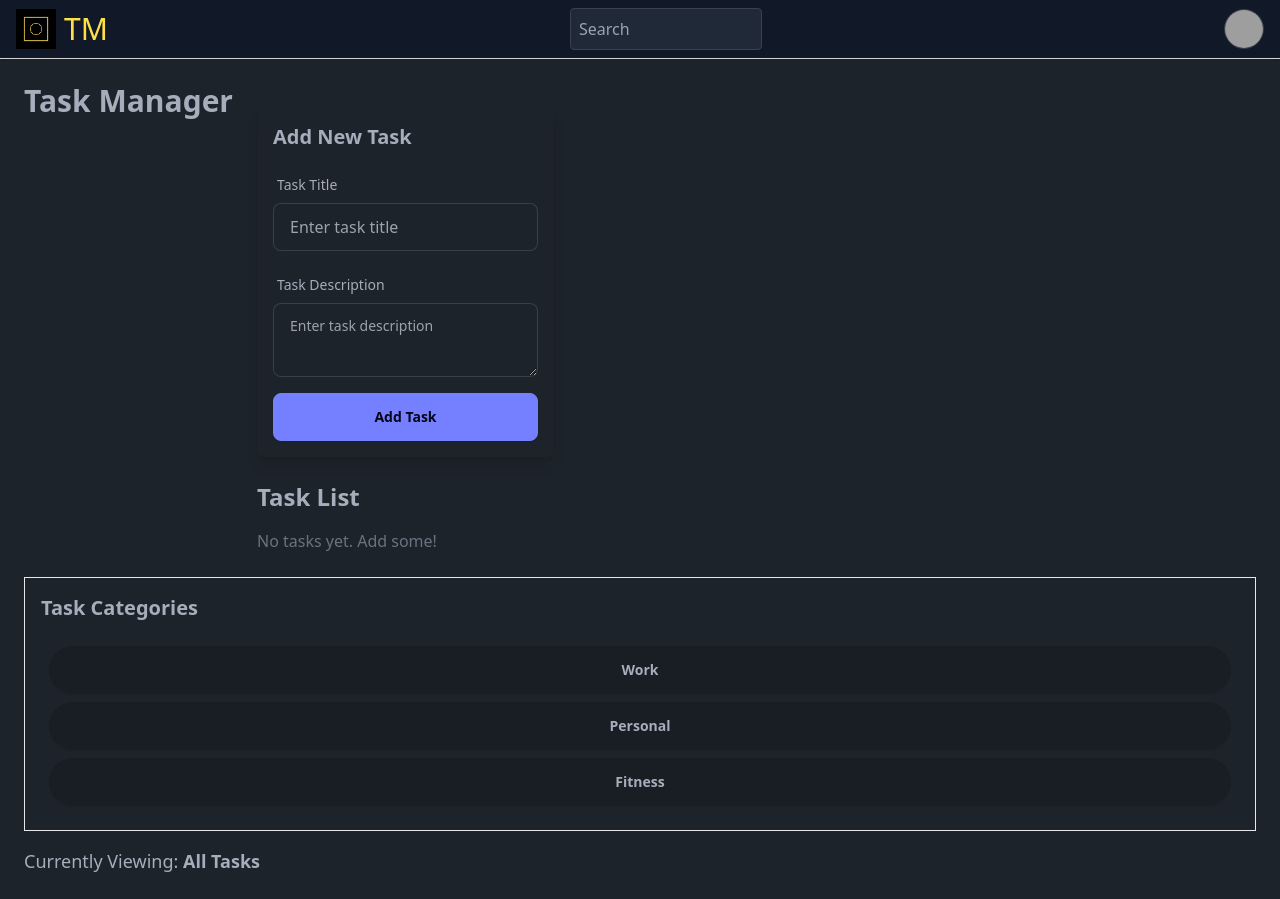
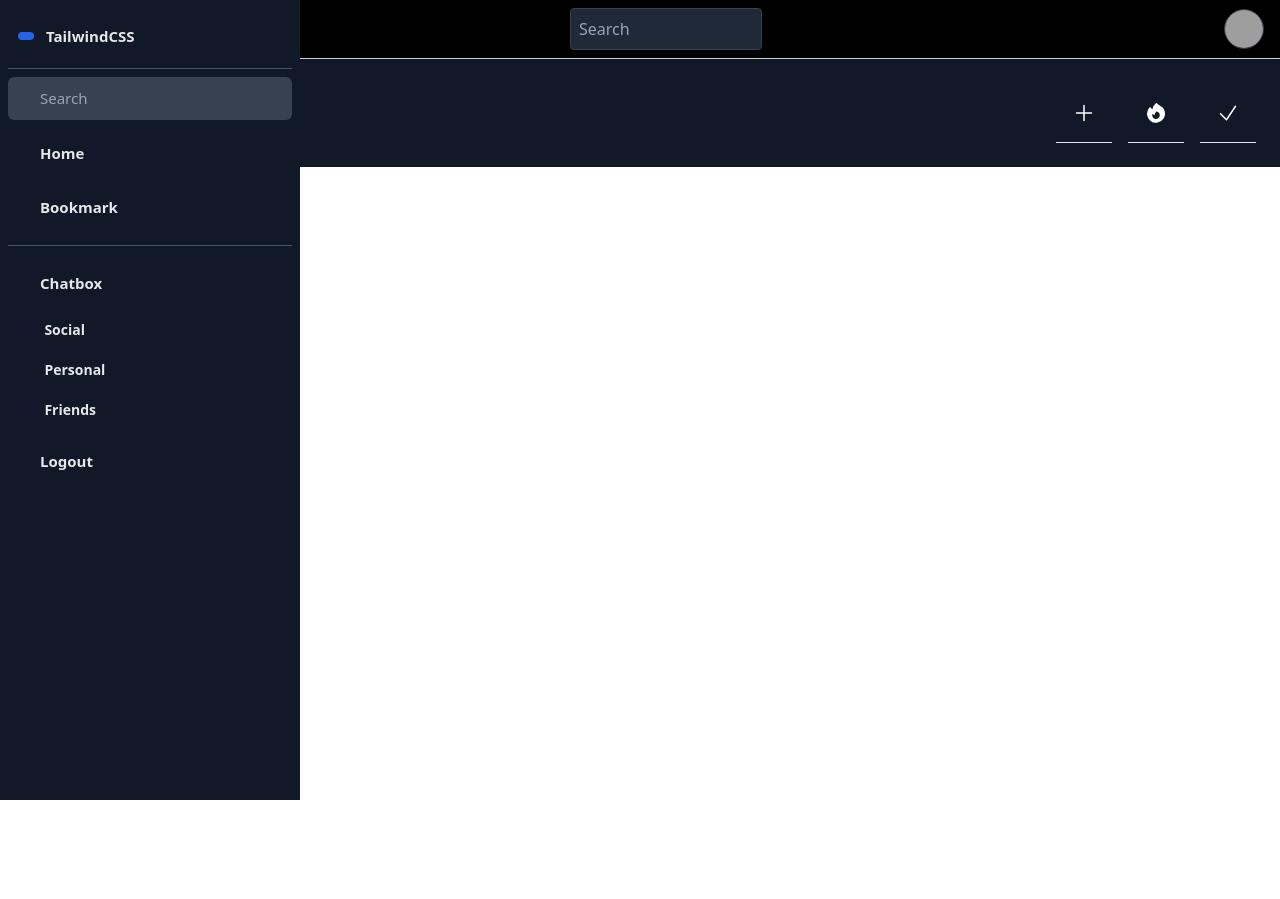
Before and after one commit to Coded-Adil/TM-task-manager, a React (Vite) app: page / in a window 1280 px wide. After the commit the page ends 800 px from the top, so only its background shows below. Built offline with nearby package versions, Linux system fonts and the light colour scheme; grey boxes are pictures that could not be loaded.

Commit message:
Added few buttons

```diff
--- a/package.json
+++ b/package.json
@@ -23,7 +23,6 @@
     "@types/react-dom": "^18.3.5",
     "@vitejs/plugin-react": "^4.3.4",
     "autoprefixer": "^10.4.20",
-    "daisyui": "^4.12.23",
     "eslint": "^9.17.0",
     "eslint-plugin-react": "^7.37.2",
     "eslint-plugin-react-hooks": "^5.0.0",
--- a/src/components/AddTasks/AddTasks.jsx
+++ /dev/null
@@ -1,21 +0,0 @@
-import React, { useState } from "react";
-import NewTaskForm from "../NewTaskForm/NewTaskForm";
-import Tasks from "../Tasks/Tasks";
-
-const AddTasks = () => {
-    const [tasks, setTasks] = useState([]);
-
-    const handleAddTask = (task) => {
-        setTasks((prevTasks) => [...prevTasks, task]);
-        console.log("New Task Added:", task);
-    };
-
-    return (
-        <div className="p-6">
-            <NewTaskForm onAddTask={handleAddTask} />
-            <Tasks tasks={tasks} />
-        </div>
-    );
-};
-
-export default AddTasks;
--- a/src/components/Categories/Categories.jsx
+++ /dev/null
@@ -1,22 +0,0 @@
-import { NavLink } from "react-router-dom";
-
-const Categories = ({ categories, onCategorySelect }) => {
-  return (
-    <div className="p-4 border">
-      <h2 className="text-xl font-bold mb-4">Task Categories</h2>
-      <div className="flex flex-col gap-2 p-2">
-        {categories.map((category, index) => (
-          <NavLink
-            key={index}
-            onClick={() => onCategorySelect(category)}
-            className="btn rounded-full"
-          >
-            {category}
-          </NavLink>
-        ))}
-      </div>
-    </div>
-  );
-};
-
-export default Categories;
--- a/src/components/CategoryBar/CategoryBar.jsx
+++ /dev/null
@@ -1,28 +0,0 @@
-import { useState } from "react";
-import Categories from "../Categories/Categories";
-import AddTasks from "../AddTasks/AddTasks";
-
-const CategoryBar = () => {
-    const [categories] = useState(["Work", "Personal", "Fitness"]);
-    const [selectedCategory, setSelectedCategory] = useState("");
-
-    const handleCategorySelect = (category) => {
-        setSelectedCategory(category);
-        console.log(`Selected Category: ${category}`);
-    };
-    return (
-        <div className="p-6">
-            <div className="flex">
-                <h1 className="text-3xl font-bold mb-6">Task Manager</h1>
-                <AddTasks />
-            </div>
-            <Categories categories={categories} onCategorySelect={handleCategorySelect} />
-            <p className="mt-4 text-lg">
-                Currently Viewing:{" "}
-                <span className="font-semibold">{selectedCategory || "All Tasks"}</span>
-            </p>
-        </div>
-    );
-};
-
-export default CategoryBar;
--- a/src/components/Navbar/Navbar.jsx
+++ b/src/components/Navbar/Navbar.jsx
@@ -10,7 +10,7 @@ const Navbar = () => {
     };
 
     return (
-        <nav className="bg-gray-900 text-gray-200 shadow">
+        <nav className="bg-black text-gray-200 shadow">
             <div className="container mx-auto flex items-center justify-between px-4 py-2">
                 {/* Logo */}
                 <Link to="/" className="flex items-center gap-2">
--- a/src/components/NewTaskForm/NewTaskForm.jsx
+++ /dev/null
@@ -1,62 +0,0 @@
-import React, { useState } from "react";
-
-const NewTaskForm = ({ onAddTask }) => {
-    const [title, setTitle] = useState("");
-    const [description, setDescription] = useState("");
-
-    const handleSubmit = (e) => {
-        e.preventDefault();
-        if (title.trim() === "") {
-            alert("Task title is required!");
-            return;
-        }
-
-        const newTask = {
-            id: Date.now(),
-            title,
-            description,
-            completed: false,
-        };
-
-        onAddTask(newTask);
-        setTitle("");
-        setDescription("");
-    };
-
-    return (
-        <form onSubmit={handleSubmit} className="space-y-4 p-4 bg-base-100 shadow-lg rounded-lg">
-            <h2 className="text-xl font-bold">Add New Task</h2>
-
-            <div className="form-control">
-                <label className="label">
-                    <span className="label-text">Task Title</span>
-                </label>
-                <input
-                    type="text"
-                    placeholder="Enter task title"
-                    className="input input-bordered w-full"
-                    value={title}
-                    onChange={(e) => setTitle(e.target.value)}
-                />
-            </div>
-
-            <div className="form-control">
-                <label className="label">
-                    <span className="label-text">Task Description</span>
-                </label>
-                <textarea
-                    placeholder="Enter task description"
-                    className="textarea textarea-bordered w-full"
-                    value={description}
-                    onChange={(e) => setDescription(e.target.value)}
-                ></textarea>
-            </div>
-
-            <button type="submit" className="btn btn-primary w-full">
-                Add Task
-            </button>
-        </form>
-    );
-};
-
-export default NewTaskForm;
--- /dev/null
+++ b/src/components/SideBar/SideBar.jsx
@@ -0,0 +1,75 @@
+
+const SideBar = () => {
+    return (
+        <div className="sidebar fixed top-0 bottom-0 lg:left-0 p-2 w-[300px] overflow-y-auto text-center bg-gray-900">
+            <div class="text-gray-100 text-xl">
+                <div class="p-2.5 mt-1 flex items-center">
+                    <i class="bi bi-app-indicator px-2 py-1 rounded-md bg-blue-600"></i>
+                    <h1 class="font-bold text-gray-200 text-[15px] ml-3">TailwindCSS</h1>
+                    <i
+                        class="bi bi-x cursor-pointer ml-28 lg:hidden"
+                        onclick="openSidebar()"
+                    ></i>
+                </div>
+                <div class="my-2 bg-gray-600 h-[1px]"></div>
+            </div>
+            <div
+                class="p-2.5 flex items-center rounded-md px-4 duration-300 cursor-pointer bg-gray-700 text-white"
+            >
+                <i class="bi bi-search text-sm"></i>
+                <input
+                    type="text"
+                    placeholder="Search"
+                    class="text-[15px] ml-4 w-full bg-transparent focus:outline-none"
+                />
+            </div>
+            <div
+                class="p-2.5 mt-3 flex items-center rounded-md px-4 duration-300 cursor-pointer hover:bg-blue-600 text-white"
+            >
+                <i class="bi bi-house-door-fill"></i>
+                <span class="text-[15px] ml-4 text-gray-200 font-bold">Home</span>
+            </div>
+            <div
+                class="p-2.5 mt-3 flex items-center rounded-md px-4 duration-300 cursor-pointer hover:bg-blue-600 text-white"
+            >
+                <i class="bi bi-bookmark-fill"></i>
+                <span class="text-[15px] ml-4 text-gray-200 font-bold">Bookmark</span>
+            </div>
+            <div class="my-4 bg-gray-600 h-[1px]"></div>
+            <div
+                class="p-2.5 mt-3 flex items-center rounded-md px-4 duration-300 cursor-pointer hover:bg-blue-600 text-white"
+                onclick="dropdown()"
+            >
+                <i class="bi bi-chat-left-text-fill"></i>
+                <div class="flex justify-between w-full items-center">
+                    <span class="text-[15px] ml-4 text-gray-200 font-bold">Chatbox</span>
+                    <span class="text-sm rotate-180" id="arrow">
+                        <i class="bi bi-chevron-down"></i>
+                    </span>
+                </div>
+            </div>
+            <div
+                class="text-left text-sm mt-2 w-4/5 mx-auto text-gray-200 font-bold"
+                id="submenu"
+            >
+                <h1 class="cursor-pointer p-2 hover:bg-blue-600 rounded-md mt-1">
+                    Social
+                </h1>
+                <h1 class="cursor-pointer p-2 hover:bg-blue-600 rounded-md mt-1">
+                    Personal
+                </h1>
+                <h1 class="cursor-pointer p-2 hover:bg-blue-600 rounded-md mt-1">
+                    Friends
+                </h1>
+            </div>
+            <div
+                class="p-2.5 mt-3 flex items-center rounded-md px-4 duration-300 cursor-pointer hover:bg-blue-600 text-white"
+            >
+                <i class="bi bi-box-arrow-in-right"></i>
+                <span class="text-[15px] ml-4 text-gray-200 font-bold">Logout</span>
+            </div>
+        </div>
+    );
+};
+
+export default SideBar;
--- /dev/null
+++ b/src/components/TaskBar/TaskBar.jsx
@@ -0,0 +1,29 @@
+import SideBar from "../SideBar/SideBar";
+
+const TaskBar = () => {
+    return (
+        <div className="p-6 flex justify-between">
+            <SideBar />
+            <h1 className="text-3xl text-slate-400 font-bold mb-6">Task Manager</h1>
+            <div className="flex gap-4">
+                <button className="text-3xl font-bold p-4 border-b border-b-slate-200 hover:bg-green-600 text-white">
+                    <svg xmlns="http://www.w3.org/2000/svg" viewBox="0 0 24 24" fill="currentColor" className="size-6">
+                        <path fillRule="evenodd" d="M12 3.75a.75.75 0 0 1 .75.75v6.75h6.75a.75.75 0 0 1 0 1.5h-6.75v6.75a.75.75 0 0 1-1.5 0v-6.75H4.5a.75.75 0 0 1 0-1.5h6.75V4.5a.75.75 0 0 1 .75-.75Z" clipRule="evenodd" />
+                    </svg>
+                </button>
+                <button className="text-3xl font-bold p-4 border-b border-b-slate-200 hover:bg-yellow-600 text-white">
+                    <svg xmlns="http://www.w3.org/2000/svg" viewBox="0 0 24 24" fill="currentColor" class="size-6">
+                        <path fill-rule="evenodd" d="M12.963 2.286a.75.75 0 0 0-1.071-.136 9.742 9.742 0 0 0-3.539 6.176 7.547 7.547 0 0 1-1.705-1.715.75.75 0 0 0-1.152-.082A9 9 0 1 0 15.68 4.534a7.46 7.46 0 0 1-2.717-2.248ZM15.75 14.25a3.75 3.75 0 1 1-7.313-1.172c.628.465 1.35.81 2.133 1a5.99 5.99 0 0 1 1.925-3.546 3.75 3.75 0 0 1 3.255 3.718Z" clip-rule="evenodd" />
+                    </svg>
+                </button>
+                <button className="text-3xl font-bold p-4 border-b border-b-slate-200 hover:bg-red-600 text-white">
+                    <svg xmlns="http://www.w3.org/2000/svg" viewBox="0 0 24 24" fill="currentColor" class="size-6">
+                        <path fill-rule="evenodd" d="M19.916 4.626a.75.75 0 0 1 .208 1.04l-9 13.5a.75.75 0 0 1-1.154.114l-6-6a.75.75 0 0 1 1.06-1.06l5.353 5.353 8.493-12.74a.75.75 0 0 1 1.04-.207Z" clip-rule="evenodd" />
+                    </svg>
+                </button>
+            </div>
+        </div>
+    );
+};
+
+export default TaskBar;
--- a/src/layouts/MainLayout.jsx
+++ b/src/layouts/MainLayout.jsx
@@ -4,12 +4,14 @@ import Navbar from "../components/Navbar/Navbar";
 const MainLayout = () => {
     return (
         // <div className="max-w-6xl mx-auto">
-        <div>
+        <div className="bg-gray-900">
             {/* NavBar */}
             <div className="bg-black border-b">
                 <Navbar />
             </div>
-            <Outlet />
+            <div>
+                <Outlet />
+            </div>
         </div>
     );
 };
--- a/src/pages/Home/Home.jsx
+++ b/src/pages/Home/Home.jsx
@@ -1,11 +1,11 @@
-import CategoryBar from "../../components/CategoryBar/CategoryBar";
+import TaskBar from "../../components/TaskBar/TaskBar";
 
 const Home = () => {
     return (
         <div>
             <div>
-                {/* Category */}
-                <CategoryBar />
+                {/* Task */}
+                <TaskBar />
             </div>
         </div>
     );
--- a/tailwind.config.js
+++ b/tailwind.config.js
@@ -1,4 +1,3 @@
-import daisyui from 'daisyui';
 
 /** @type {import('tailwindcss').Config} */
 export default {
@@ -9,7 +8,5 @@ export default {
   theme: {
     extend: {},
   },
-  plugins: [
-    daisyui,
-  ],
+  plugins: [],
 }
```
Also changed, not shown: src/pages/Registration/Registration.jsx (line endings or trailing spaces), 1 other file (tests, documents, lock files or other folders).
